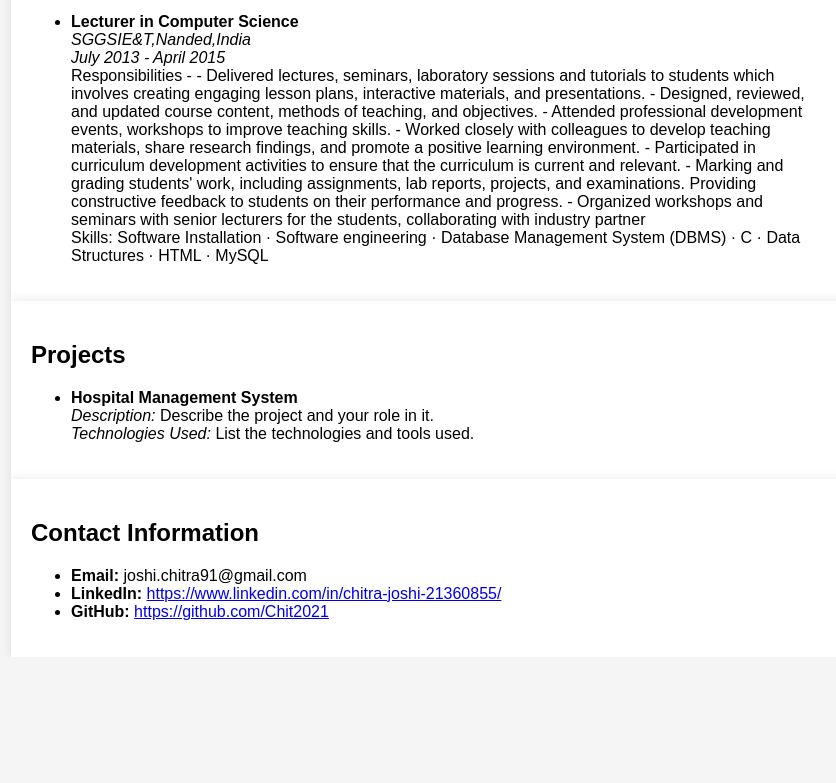
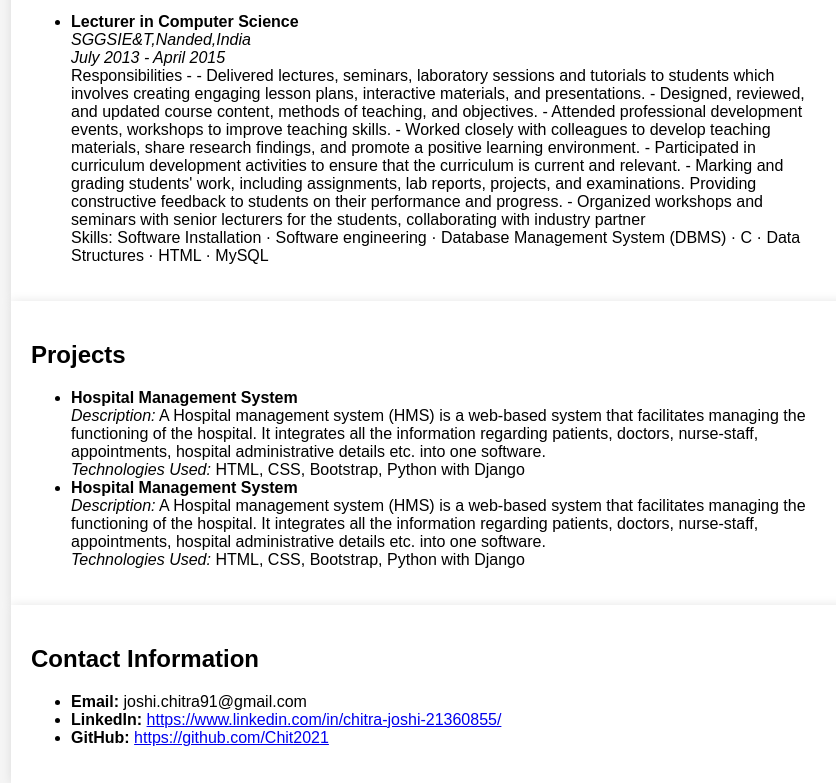
Before and after one commit to Chit2021/MY-WEBPAGE, a plain HTML site: page mypage.html in a window 1280 px wide. Shown: the part 1245-2028 px from the top of the page, without its empty margins (209-1045 px from the left). Before the commit the page ends 1902 px from the top, so only its background shows below. Drawn offline with Linux system fonts and the light colour scheme.

Commit message:
some changes

```diff
--- a/mypage.html
+++ b/mypage.html
@@ -146,8 +146,19 @@
         <ul>
             <li>
                 <strong>Hospital Management System</strong><br>
-                <em>Description:</em> Describe the project and your role in it.<br>
-                <em>Technologies Used:</em> List the technologies and tools used.
+                <em>Description:</em> A Hospital management system (HMS) is a web-based system that facilitates managing
+                the functioning of the hospital. It integrates all the information regarding patients,
+                doctors, nurse-staff, appointments, hospital administrative details etc. into one software.<br>
+                <em>Technologies Used:</em> HTML, CSS, Bootstrap, Python with Django
+
+            </li>
+            <li>
+                <strong>Hospital Management System</strong><br>
+                <em>Description:</em> A Hospital management system (HMS) is a web-based system that facilitates managing
+                the functioning of the hospital. It integrates all the information regarding patients,
+                doctors, nurse-staff, appointments, hospital administrative details etc. into one software.<br>
+                <em>Technologies Used:</em> HTML, CSS, Bootstrap, Python with Django
+
             </li>
             <!-- Add more project entries -->
         </ul>
```
